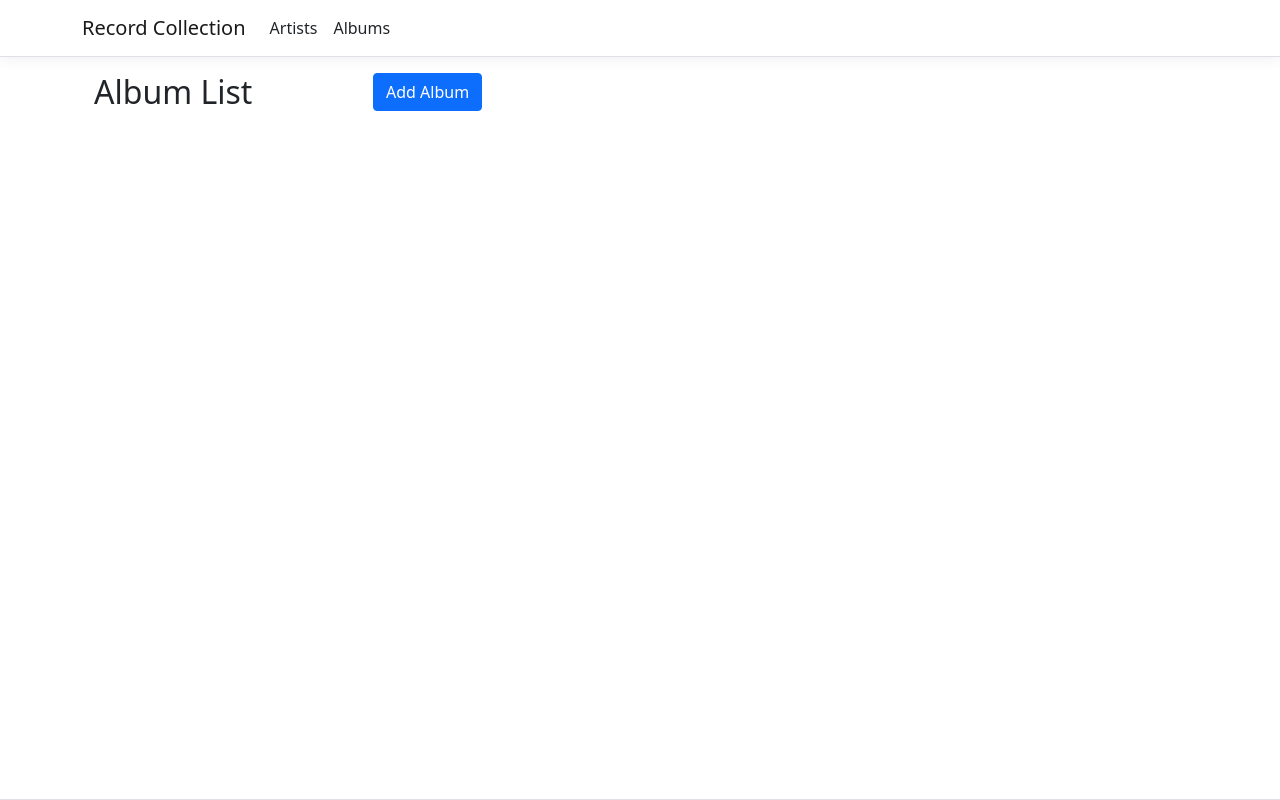
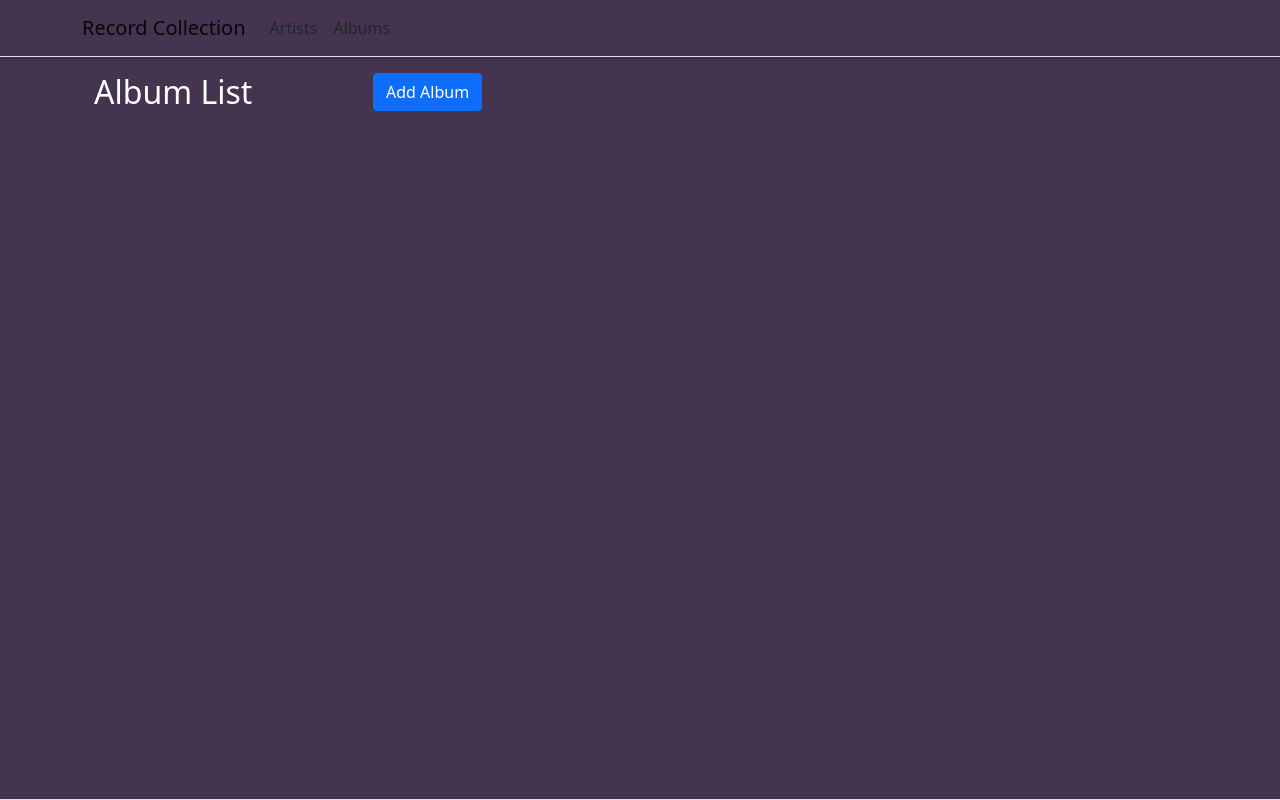
Before and after one commit to A-Cao128/RecordCollection-CSCI3302, an ASP.NET Core app: page /Albums in a window 1280 px wide. Run offline with ASP.NET Core 8, Linux system fonts and the light colour scheme; data that the repository does not hold is empty; style sheets or scripts are compiled from the project's sources; some libraries are stand-ins or nearby versions.

Commit message:
huzzah use site.css to make the pages have the same background

```diff
--- a/RecordCollectionUI/Pages/Index.cshtml
+++ b/RecordCollectionUI/Pages/Index.cshtml
@@ -7,9 +7,9 @@
 <html>
 <head>
     <style>
-       body{
-           background-color: #44344F;
-       }
+        body {
+            background-color: #44344F;
+        }
     </style>
 </head>
 <body>
--- a/RecordCollectionUI/Pages/Shared/_Layout.cshtml
+++ b/RecordCollectionUI/Pages/Shared/_Layout.cshtml
@@ -5,7 +5,7 @@
     <meta name="viewport" content="width=device-width, initial-scale=1.0" />
     <title>@ViewData["Title"] - Record</title>
     <link rel="stylesheet" href="~/lib/bootstrap/dist/css/bootstrap.min.css" />
-    <link rel="stylesheet" href="~/css/site.css" asp-append-version="true" />
+    <link rel="stylesheet" href="~/css/site.css" asp-append-version="true" /> <!-- this page to make background the same -->
     <link rel="stylesheet" href="~/RecordCollectionUI.styles.css" asp-append-version="true" />
 </head>
 <body>
--- a/RecordCollectionUI/wwwroot/css/site.css
+++ b/RecordCollectionUI/wwwroot/css/site.css
@@ -18,5 +18,7 @@ html {
 }
 
 body {
-   margin-bottom: 60px;
+    margin-bottom: 60px;
+    background-color: #44344F;
+    color:white;
 }
```
